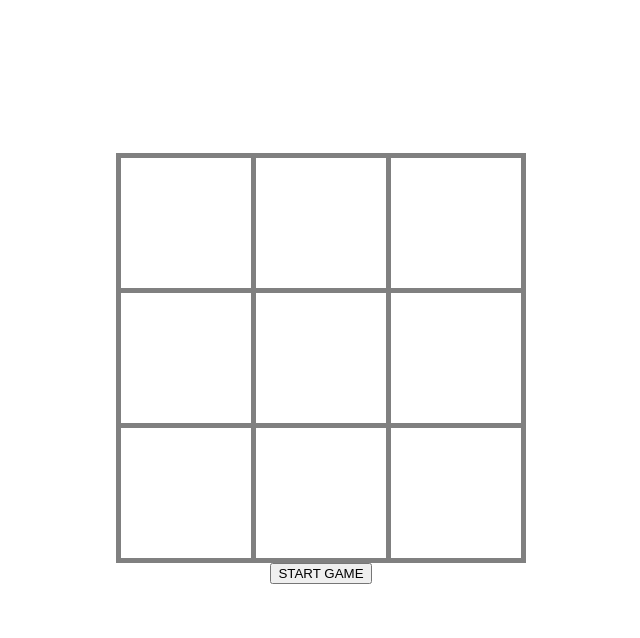
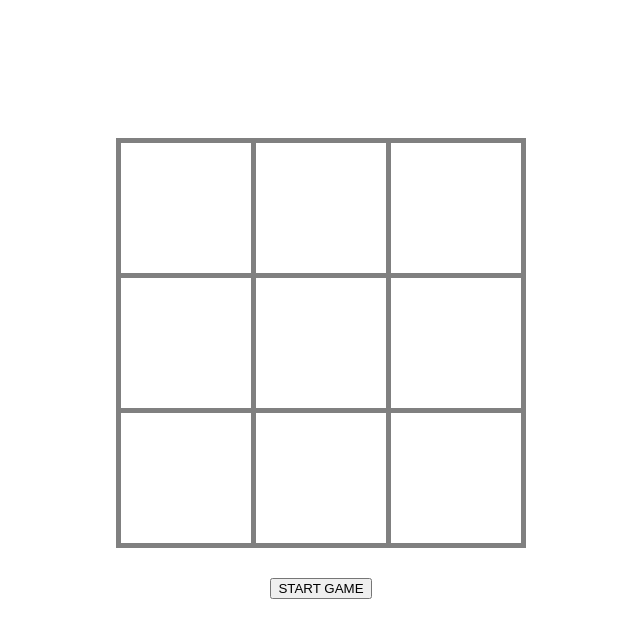
Before and after one commit to Joel-Singh/tic-tac-toe-rl-implementation, a plain HTML site: page index.html in a window 1280 px wide. Shown: the whole page, without its empty margins (319-959 px from the left). Drawn offline with Linux system fonts and the light colour scheme.

Commit message:
Add margin to button

```diff
--- a/style.css
+++ b/style.css
@@ -36,3 +36,7 @@ body {
   height: 100vh;
   flex-direction: column;
 }
+
+button {
+  margin-top: 30px;
+}
```
